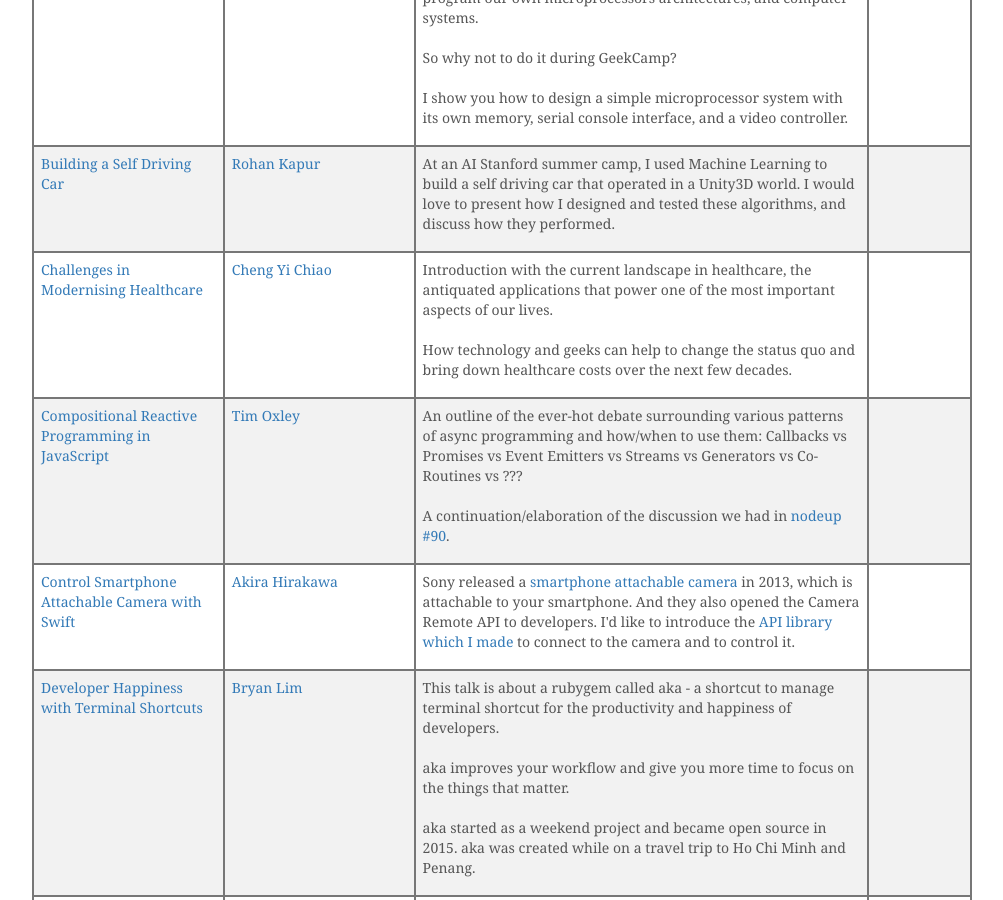
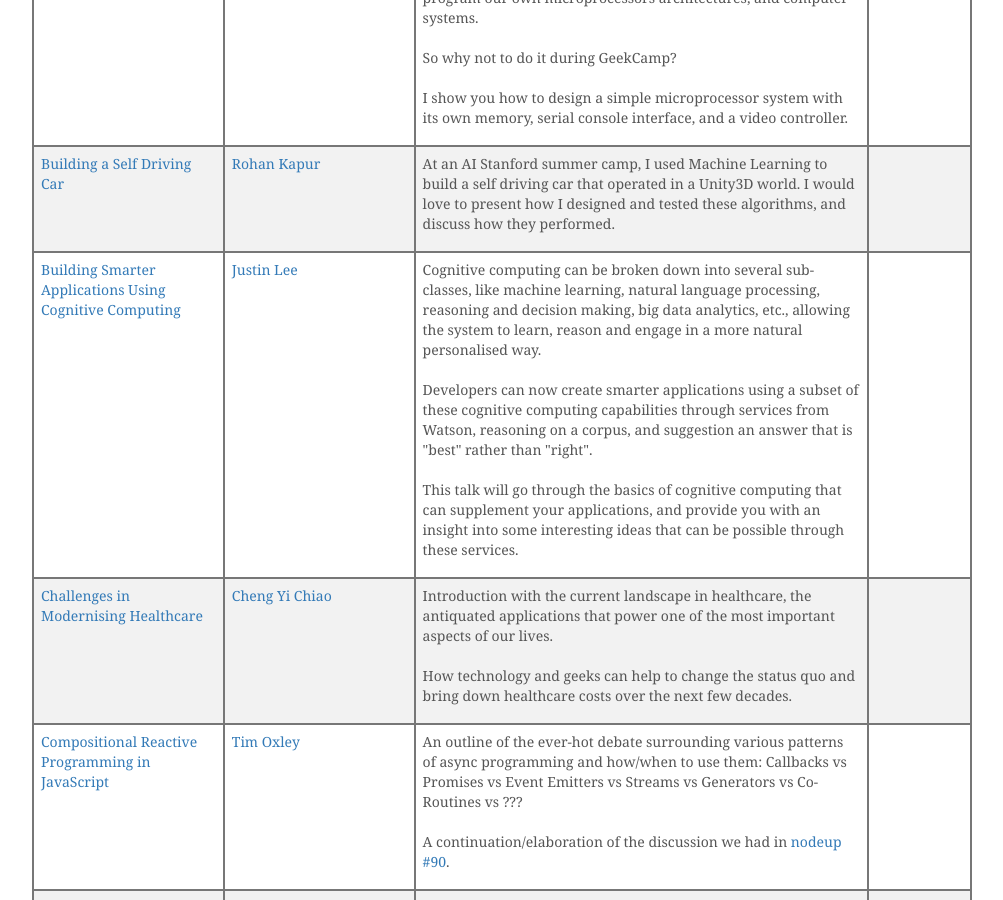
Before and after one commit to geekcampsg/website-2016, a Jekyll site: the page built from talks.html, in a window 1280 px wide and 900 px high, scrolled down 962 px. Shown: the whole window, without its empty margins (143-1146 px from the left). Built offline with Jekyll 4.4.1, drawn with Linux system fonts in a browser that asks for light colours; comment, search, counter and statistics services are not loaded.

Commit message:
Add Justin's talk.

```diff
--- a/_data/talks.yml
+++ b/_data/talks.yml
@@ -446,3 +446,25 @@
       software suite and tool chains, programming language, fun and serious
       projects, and how we hope to create some passionate and enthusiastic FPGA
       Community in Singapore.
+
+- slug: building-smarter-applications-using-cognitive-computing
+  speaker:
+    name: Justin Lee
+    link: https://github.com/juslee
+  talk:
+    title: Building Smarter Applications Using Cognitive Computing
+    description: >
+      Cognitive computing can be broken down into several sub-classes, like
+      machine learning, natural language processing, reasoning and decision
+      making, big data analytics, etc., allowing the system to learn, reason and
+      engage in a more natural personalised way.
+
+
+      Developers can now create smarter applications using a subset of these
+      cognitive computing capabilities through services from Watson, reasoning
+      on a corpus, and suggestion an answer that is "best" rather than "right".
+
+
+      This talk will go through the basics of cognitive computing that can
+      supplement your applications, and provide you with an insight into some
+      interesting ideas that can be possible through these services.
```
